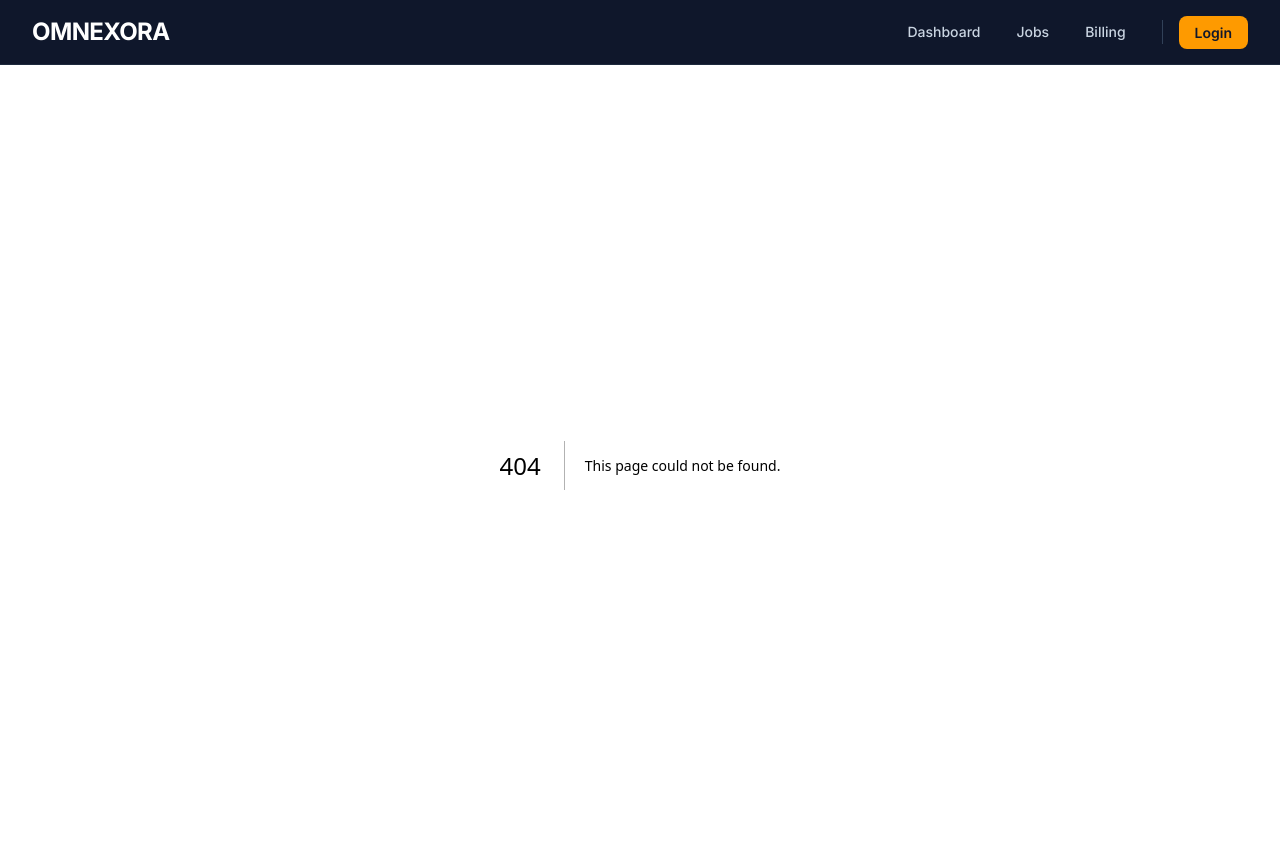
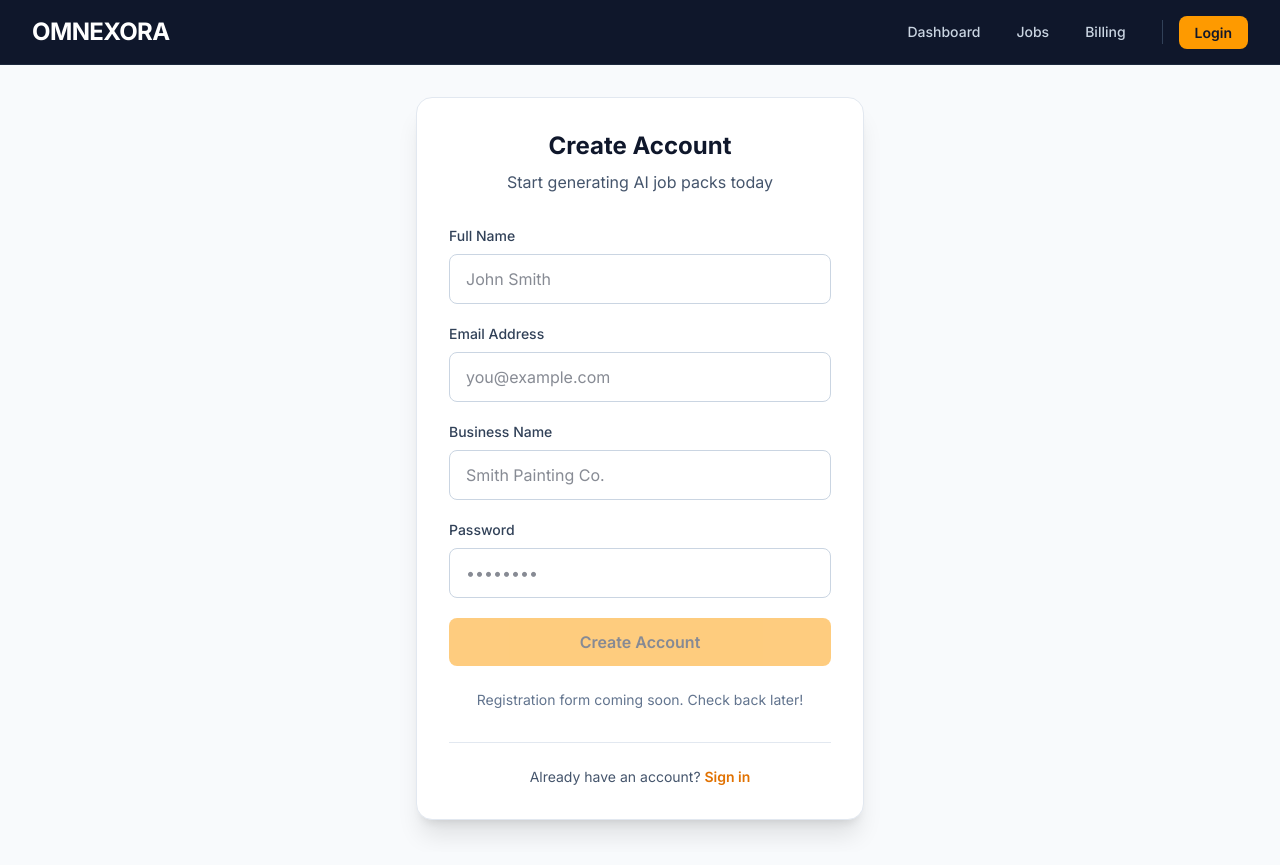
Before and after one commit to chadmspencer94-art/OMNEXORAmvp, a Next.js app: page /register in a window 1280 px wide. Before the commit this address had no page. Built offline with nearby package versions, Linux system fonts and the light colour scheme.

Commit message:
Enhance homepage functionality by integrating AI job pack features, improving UI elements, and refining layout and styling for better user experience.

```diff
--- /dev/null
+++ b/app/login/page.tsx
@@ -0,0 +1,64 @@
+import Link from "next/link";
+
+export default function LoginPage() {
+  return (
+    <div className="flex flex-col items-center justify-center min-h-[calc(100vh-4rem)] px-4">
+      <div className="w-full max-w-md">
+        <div className="bg-white rounded-2xl shadow-xl border border-slate-200 p-8">
+          <div className="text-center mb-8">
+            <h1 className="text-2xl font-bold text-slate-900 mb-2">Welcome Back</h1>
+            <p className="text-slate-600">Sign in to your OMNEXORA account</p>
+          </div>
+
+          {/* Placeholder form - will be replaced with real auth */}
+          <div className="space-y-6">
+            <div>
+              <label htmlFor="email" className="block text-sm font-medium text-slate-700 mb-2">
+                Email Address
+              </label>
+              <input
+                type="email"
+                id="email"
+                placeholder="you@example.com"
+                className="w-full px-4 py-3 border border-slate-300 rounded-lg focus:ring-2 focus:ring-amber-500 focus:border-amber-500 outline-none transition-colors"
+                disabled
+              />
+            </div>
+            <div>
+              <label htmlFor="password" className="block text-sm font-medium text-slate-700 mb-2">
+                Password
+              </label>
+              <input
+                type="password"
+                id="password"
+                placeholder="••••••••"
+                className="w-full px-4 py-3 border border-slate-300 rounded-lg focus:ring-2 focus:ring-amber-500 focus:border-amber-500 outline-none transition-colors"
+                disabled
+              />
+            </div>
+            <button
+              type="button"
+              className="w-full px-4 py-3 bg-amber-500 hover:bg-amber-400 text-slate-900 font-semibold rounded-lg transition-colors disabled:opacity-50 disabled:cursor-not-allowed"
+              disabled
+            >
+              Sign In
+            </button>
+          </div>
+
+          <p className="mt-6 text-center text-sm text-slate-500">
+            Login form coming soon. Check back later!
+          </p>
+
+          <div className="mt-8 pt-6 border-t border-slate-200 text-center">
+            <p className="text-sm text-slate-600">
+              Don&apos;t have an account?{" "}
+              <Link href="/register" className="font-semibold text-amber-600 hover:text-amber-500">
+                Sign up
+              </Link>
+            </p>
+          </div>
+        </div>
+      </div>
+    </div>
+  );
+}
--- /dev/null
+++ b/app/register/page.tsx
@@ -0,0 +1,88 @@
+import Link from "next/link";
+
+export default function RegisterPage() {
+  return (
+    <div className="flex flex-col items-center justify-center min-h-[calc(100vh-4rem)] px-4 py-8">
+      <div className="w-full max-w-md">
+        <div className="bg-white rounded-2xl shadow-xl border border-slate-200 p-8">
+          <div className="text-center mb-8">
+            <h1 className="text-2xl font-bold text-slate-900 mb-2">Create Account</h1>
+            <p className="text-slate-600">Start generating AI job packs today</p>
+          </div>
+
+          {/* Placeholder form - will be replaced with real auth */}
+          <div className="space-y-5">
+            <div>
+              <label htmlFor="name" className="block text-sm font-medium text-slate-700 mb-2">
+                Full Name
+              </label>
+              <input
+                type="text"
+                id="name"
+                placeholder="John Smith"
+                className="w-full px-4 py-3 border border-slate-300 rounded-lg focus:ring-2 focus:ring-amber-500 focus:border-amber-500 outline-none transition-colors"
+                disabled
+              />
+            </div>
+            <div>
+              <label htmlFor="email" className="block text-sm font-medium text-slate-700 mb-2">
+                Email Address
+              </label>
+              <input
+                type="email"
+                id="email"
+                placeholder="you@example.com"
+                className="w-full px-4 py-3 border border-slate-300 rounded-lg focus:ring-2 focus:ring-amber-500 focus:border-amber-500 outline-none transition-colors"
+                disabled
+              />
+            </div>
+            <div>
+              <label htmlFor="business" className="block text-sm font-medium text-slate-700 mb-2">
+                Business Name
+              </label>
+              <input
+                type="text"
+                id="business"
+                placeholder="Smith Painting Co."
+                className="w-full px-4 py-3 border border-slate-300 rounded-lg focus:ring-2 focus:ring-amber-500 focus:border-amber-500 outline-none transition-colors"
+                disabled
+              />
+            </div>
+            <div>
+              <label htmlFor="password" className="block text-sm font-medium text-slate-700 mb-2">
+                Password
+              </label>
+              <input
+                type="password"
+                id="password"
+                placeholder="••••••••"
+                className="w-full px-4 py-3 border border-slate-300 rounded-lg focus:ring-2 focus:ring-amber-500 focus:border-amber-500 outline-none transition-colors"
+                disabled
+              />
+            </div>
+            <button
+              type="button"
+              className="w-full px-4 py-3 bg-amber-500 hover:bg-amber-400 text-slate-900 font-semibold rounded-lg transition-colors disabled:opacity-50 disabled:cursor-not-allowed"
+              disabled
+            >
+              Create Account
+            </button>
+          </div>
+
+          <p className="mt-6 text-center text-sm text-slate-500">
+            Registration form coming soon. Check back later!
+          </p>
+
+          <div className="mt-8 pt-6 border-t border-slate-200 text-center">
+            <p className="text-sm text-slate-600">
+              Already have an account?{" "}
+              <Link href="/login" className="font-semibold text-amber-600 hover:text-amber-500">
+                Sign in
+              </Link>
+            </p>
+          </div>
+        </div>
+      </div>
+    </div>
+  );
+}
```
